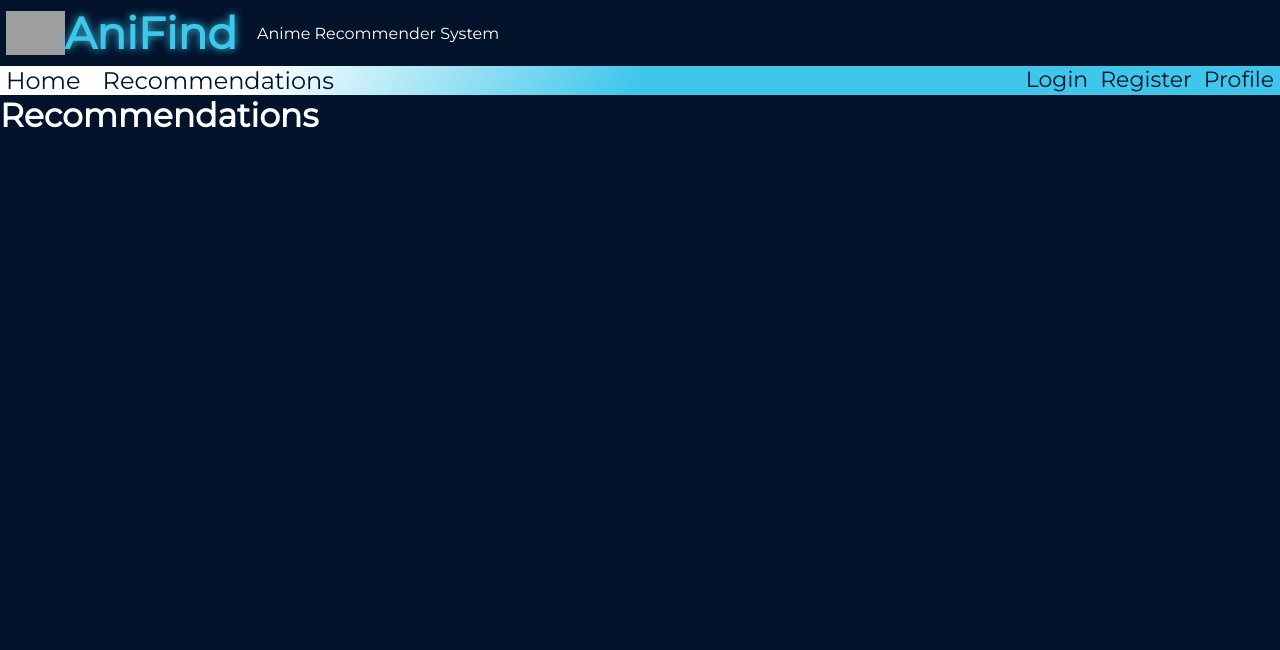
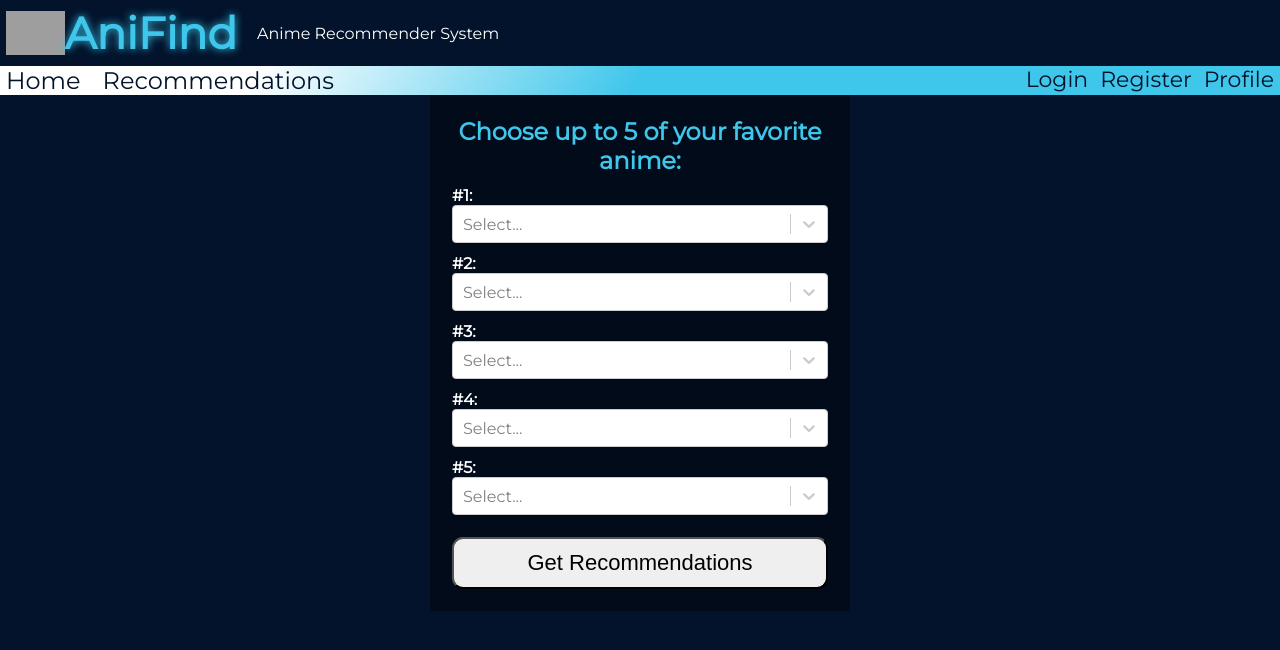
Before and after one commit to markoleptic/Software-Engineering-Project, a React (Create React App) app in the folder frontend/: page /recs in a window 1280 px wide. Shown: the top 650 px of the page. Built offline with nearby package versions, Linux system fonts and the light colour scheme; grey boxes are pictures that could not be loaded.

Commit message:
added simple recommendation ui

```diff
--- a/frontend/package.json
+++ b/frontend/package.json
@@ -19,6 +19,7 @@
     "react-dom": "^18.2.0",
     "react-router-dom": "^6.4.2",
     "react-scripts": "5.0.1",
+    "react-select": "^5.4.0",
     "web-vitals": "^2.1.4"
   },
   "scripts": {
--- a/frontend/src/components/Recs.js
+++ b/frontend/src/components/Recs.js
@@ -1,9 +1,46 @@
+import Select from "react-select";
+
 const Recs = () => {
-    return (
-        <>
-        <h2>Recommendations
-        </h2>
-        </>
-    )
-}
+  const options = [
+    { value: "Anime Title 1", label: "Anime Title 1" },
+    { value: "Anime Title 2", label: "Anime Title 2" },
+    { value: "Anime Title 3", label: "Anime Title 3" },
+    { value: "Anime Title 4", label: "Anime Title 4" },
+    { value: "Anime Title 5", label: "Anime Title 5" },
+  ];
+  return (
+    <>
+      <div className="rec-container">
+        <h3>Choose up to 5 of your favorite anime:</h3>
+        <div className="rec-select">
+          <div>
+          <h4> #1:</h4>
+            <Select options={options} className="rec-select-item" />
+          </div>
+
+          <div>
+            <h4> #2:</h4>
+            <Select options={options} className="rec-select-item" />
+          </div>
+
+          <div>
+            <h4> #3:</h4>
+            <Select options={options} className="rec-select-item" />
+          </div>
+
+          <div>
+            <h4> #4:</h4>
+            <Select options={options} className="rec-select-item" />
+          </div>
+
+          <div>
+            <h4> #5:</h4>
+            <Select options={options} className="rec-select-item" />
+          </div>
+        </div>
+        <button >Get Recommendations</button>
+      </div>
+    </>
+  );
+};
 export default Recs;
--- a/frontend/src/index.css
+++ b/frontend/src/index.css
@@ -151,17 +151,42 @@ nav ul li a.icon-link-item:hover {
   background-color: rgba(0, 0, 0, 0.4);
 }
 
+.rec-container {
+  max-width: 420px;
+  margin-inline: auto;
+  display: flex;
+  flex-direction: column;
+  background-color: rgba(0, 0, 0, 0.4);
+  padding: 1rem;
+  padding-bottom: 1rem;
+}
+.rec-container h3 {
+  color: rgba(62, 198, 235, 1);
+  width: 100%;
+  font-size: 24px;
+  max-height: 100px;
+  text-align: center;
+}
+.rec-container h4 {
+  width: 100%;
+  font-size: 16px;
+  max-height: 100px;
+  padding-top: 0.5rem;
+}
+.rec-select-item {
+  color:#02132b;
+  font-size: 16px;
+}
+
 .form-container h1 {
   text-align: center;
 }
-
 .form-container p {
   text-align: center;
 }
 div.form-container p .text-link:hover {
   text-shadow: 0 0 8px #3ec6eb;
 }
-
 form {
   display: flex;
   flex-direction: column;
@@ -180,8 +205,6 @@ textarea {
   padding: 0.25rem;
   border-radius: 0.5rem;
 }
-
-
 
 label,
 button {
```
Lines whose indentation alone changed are shown as unchanged.
